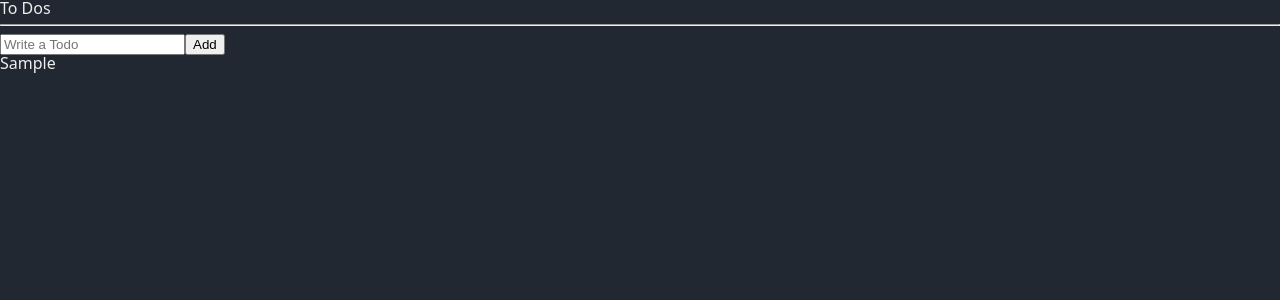
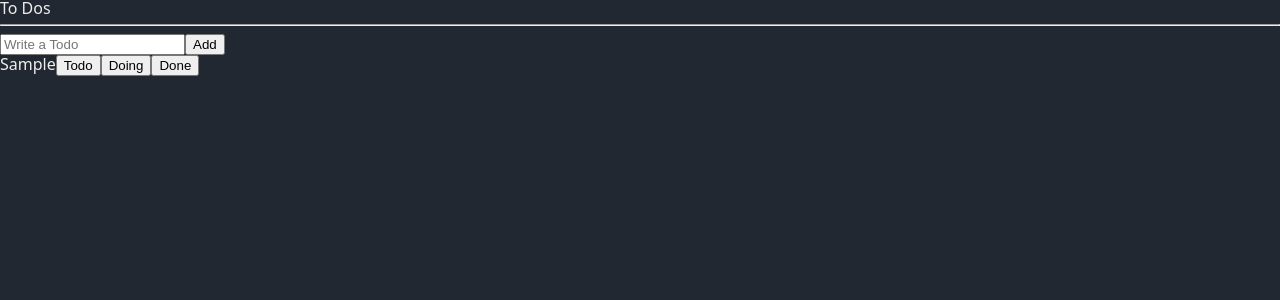
Before and after one commit to jh0152park/NOMADCODER_REACT_CHALLENGE_PROJECT2_TODO, a React (Create React App) app in the folder todo/: page / in a window 1280 px wide. Both pictures are taken after typing "Sample" into the empty fields and a click on the button "Add". Shown: the top 300 px of the page. Built offline with nearby package versions, Linux system fonts and the light colour scheme.

Commit message:
added three different state button at eact item

```diff
--- /dev/null
+++ b/todo/src/Components/CreateTodo.tsx
@@ -0,0 +1,34 @@
+import { useForm } from "react-hook-form";
+import { IForm, TodoState } from "../GlobalConfig";
+import { useRecoilState } from "recoil";
+
+function CreateTodo() {
+    const { register, setValue, handleSubmit } = useForm<IForm>();
+    const [allTodo, setAllTodo] = useRecoilState(TodoState);
+
+    function handleValid(data: IForm) {
+        setAllTodo((oldTodo) => [
+            ...oldTodo,
+            {
+                text: data.todo,
+                category: "Todo",
+                id: Date.now(),
+            },
+        ]);
+        setValue("todo", "");
+    }
+
+    return (
+        <form onSubmit={handleSubmit(handleValid)}>
+            <input
+                {...register("todo", {
+                    required: "Please wirte a Todo",
+                })}
+                placeholder="Write a Todo"
+            ></input>
+            <button>Add</button>
+        </form>
+    );
+}
+
+export default CreateTodo;
--- /dev/null
+++ b/todo/src/Components/Todo.tsx
@@ -0,0 +1,14 @@
+import { ITodo } from "../GlobalConfig";
+
+function Todo({ text }: ITodo) {
+    return (
+        <li>
+            <span>{text}</span>
+            <button>Todo</button>
+            <button>Doing</button>
+            <button>Done</button>
+        </li>
+    );
+}
+
+export default Todo;
--- a/todo/src/Components/TodoList.tsx
+++ b/todo/src/Components/TodoList.tsx
@@ -1,45 +1,21 @@
-import { useForm } from "react-hook-form";
 import { useRecoilState, useRecoilValue } from "recoil";
 import { TodoState } from "../GlobalConfig";
-
-interface IForm {
-    todo: string;
-}
+import CreateTodo from "./CreateTodo";
+import Todo from "./Todo";
 
 function TodoList() {
-    const { register, setValue, handleSubmit } = useForm<IForm>();
     const [allTodo, setAllTodo] = useRecoilState(TodoState);
-
-    function handleValid(data: IForm) {
-        setAllTodo((oldTodo) => [
-            ...oldTodo,
-            {
-                text: data.todo,
-                category: "Todo",
-                id: Date.now(),
-            },
-        ]);
-        setValue("todo", "");
-    }
 
     return (
         <div>
             <h1>To Dos</h1>
             <hr></hr>
 
-            <form onSubmit={handleSubmit(handleValid)}>
-                <input
-                    {...register("todo", {
-                        required: "Please wirte a Todo",
-                    })}
-                    placeholder="Write a Todo"
-                ></input>
-                <button>Add</button>
-            </form>
+            <CreateTodo />
 
             <ul>
                 {allTodo.map((todo) => (
-                    <li key={todo.id}>{todo.text}</li>
+                    <Todo key={todo.id} {...todo}></Todo>
                 ))}
             </ul>
         </div>
--- a/todo/src/GlobalConfig.tsx
+++ b/todo/src/GlobalConfig.tsx
@@ -1,6 +1,10 @@
 import { atom } from "recoil";
 
-interface ITodo {
+export interface IForm {
+    todo: string;
+}
+
+export interface ITodo {
     text: string;
     id: number;
     category: "Todo" | "Doing" | "Done";
```
